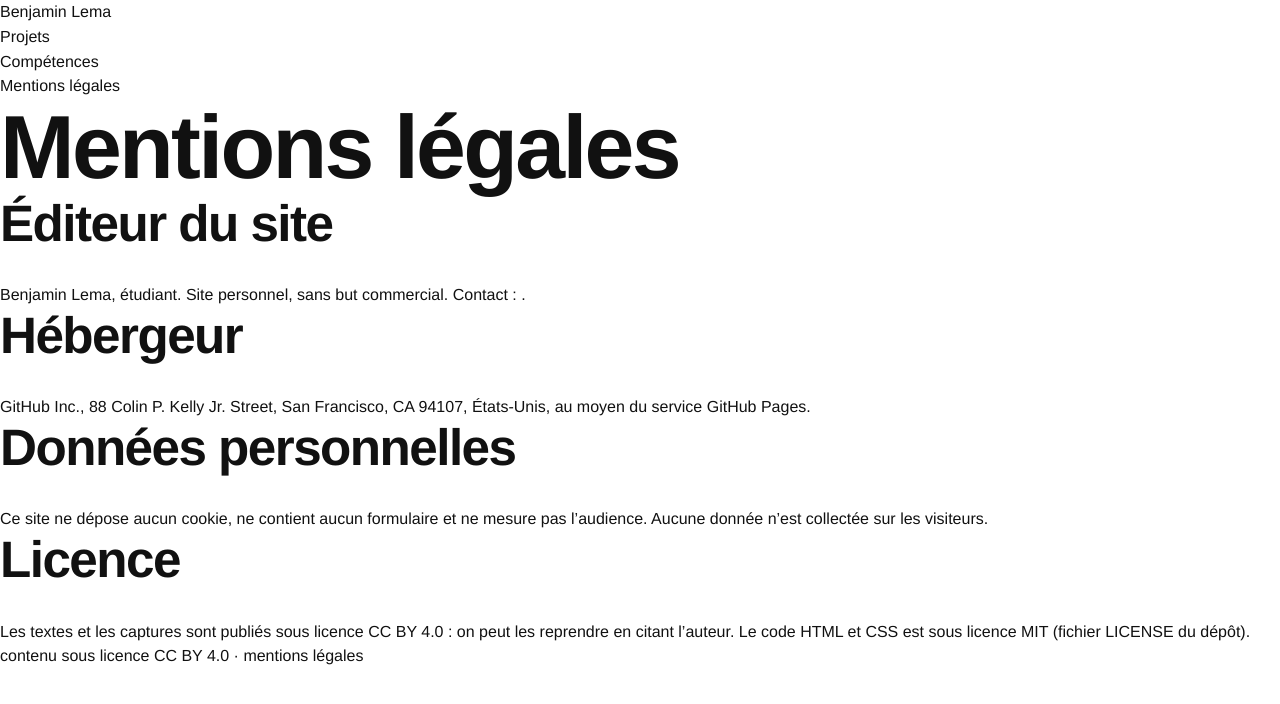
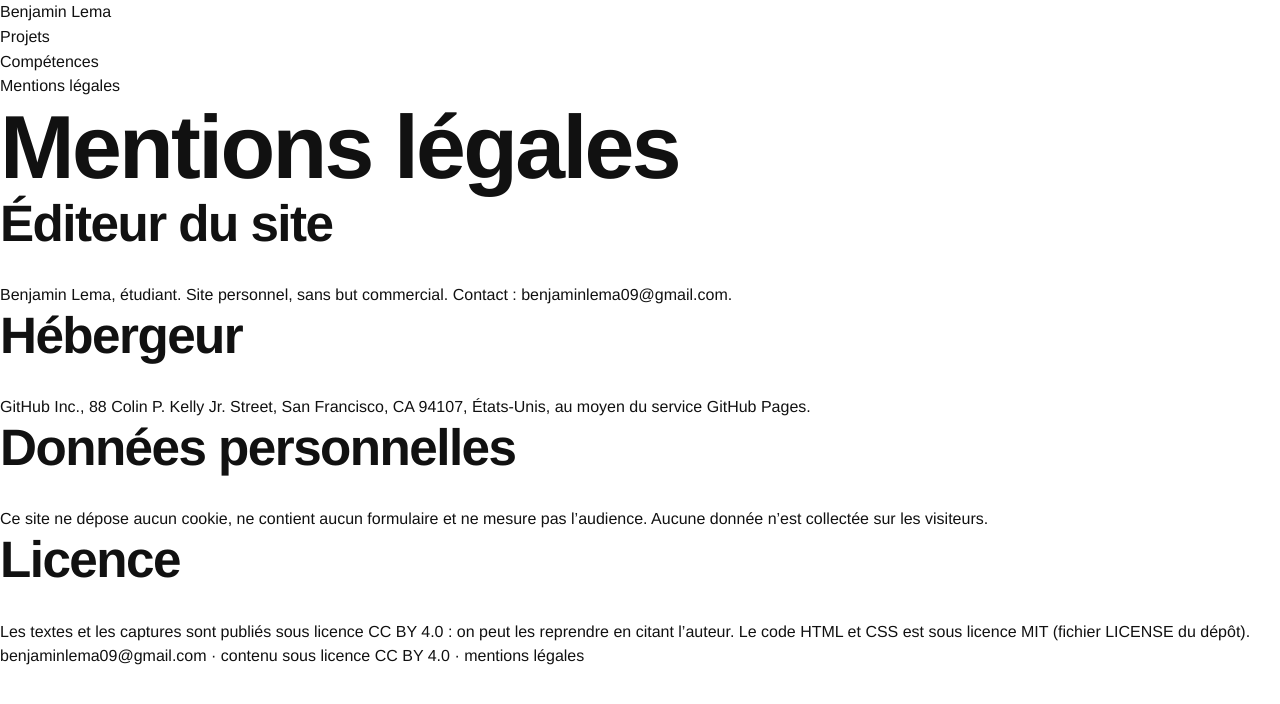
Before and after one commit to benjamin09-ui/portfolio, a Jekyll site: the page built from mentions-legales.md, in a window 1280 px wide. Shown: the top 704 px of the page. Built offline with Jekyll 4.4.1, drawn with Linux system fonts in a browser that asks for light colours.

Commit message:
Update _config.yml

```diff
--- a/_config.yml
+++ b/_config.yml
@@ -2,7 +2,7 @@
 # et le site se met à jour tout seul après la publication.
 title: "Benjamin Lema"
 description: "Étudiant en BTS SIO, 1re année. Mes réalisations professionnelles, au fil de la formation."
-email: ""
+email: "benjaminlema09@gmail.com"
 linkedin: ""
 
 lang: fr
```
